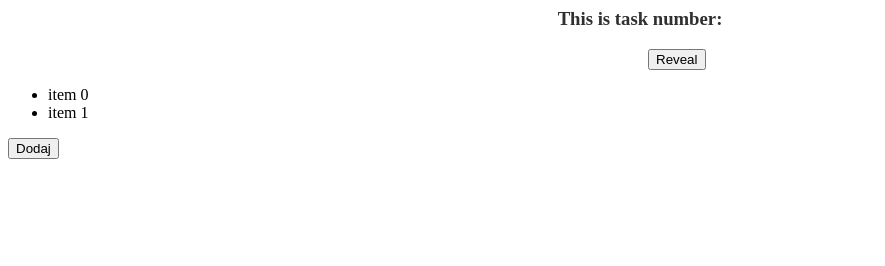
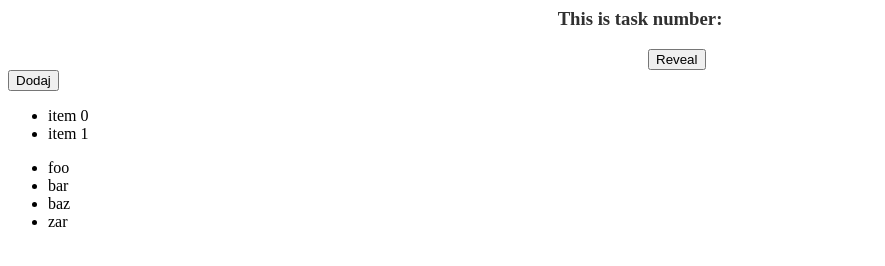
Before and after one commit to Makabra93/Zad_9_6, a plain HTML site: page index.html in a window 1280 px wide. Both pictures are taken after a click on the button "Dodaj". Shown: the part 410-676 px from the top of the page, without its empty margins (0-885 px from the left). Drawn offline with Linux system fonts and the light colour scheme.

Commit message:
Improve funcionality

```diff
--- a/index.html
+++ b/index.html
@@ -11,12 +11,18 @@
       <h3>This is task number: <span id="he3"></span></h3>
       <button id="rev">Reveal</button>
     </div>
+    <button id="addElem">
+      Dodaj
+    </button>
     <ul id="list">
       <li>item 0</li>
     </ul>
-    <button id="addElem">
-      Dodaj
-    </button>
+    <ul>
+      <li>foo</li>
+      <li>bar</li>
+      <li>baz</li>
+      <li>zar</li>
+    </ul>
     <script type="text/javascript" src="js/scripts.js"></script>
   </body>
 </html>
--- a/js/scripts.js
+++ b/js/scripts.js
@@ -1,20 +1,18 @@
-var list = document.getElementById('list');
-var add = document.getElementById('addElem');
-var task = document.getElementById('rev');
+var list  = document.getElementById('list');
+var add   = document.getElementById('addElem');
+var task  = document.getElementById('rev');
 
 add.addEventListener('click', function() {
+    var element     = document.createElement('li');
+    var liElem      = list.children;
+    var nextNumber  = liElem.length;
 
-    var element = document.createElement('li');
-    var liElem = document.getElementsByTagName('li');
-    var nextNumber = liElem.length;
     element.innerHTML = 'item ' + nextNumber;
     list.appendChild(element);
-
-  });
+});
 
 task.addEventListener('click', function() {
-
     var header = document.getElementById('he3');
     header.innerText = '9.6!';
 
-  });
+});
```
